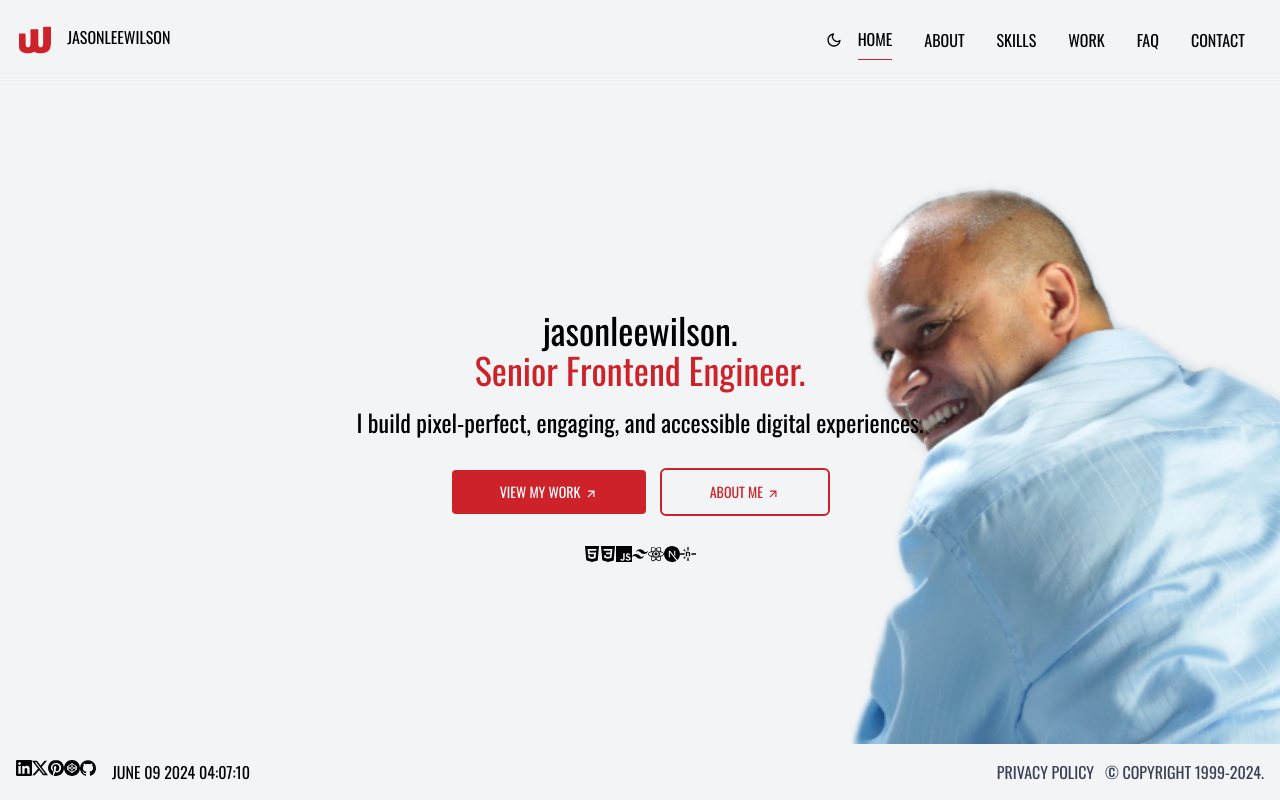
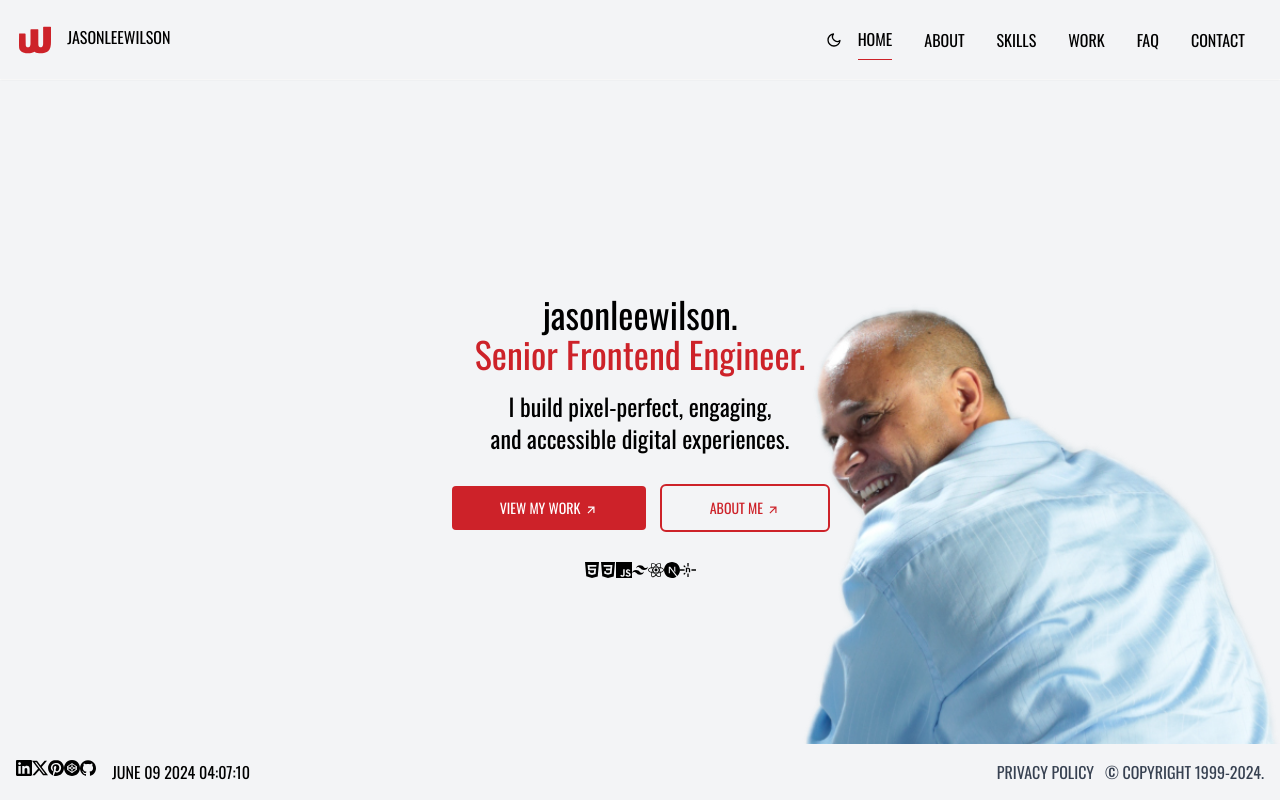
Before and after one commit to jasonleewilson/jasonleewilson, a Next.js app: page / in a window 1280 px wide. Built offline with nearby package versions, Linux system fonts and the light colour scheme.

Commit message:
updated homepage with photo

```diff
--- a/src/app/page.tsx
+++ b/src/app/page.tsx
@@ -14,7 +14,7 @@ import { RiArrowRightUpLine } from "react-icons/ri";
 export default function Home() {
   return (
     <main className='flex-grow container-fluid mt-20 bg-gray-100 dark:bg-black'>
-      <section className="grid h-full place-items-center bg-[url('/images/me-close.png')] bg-no-repeat bg-cover bg-bottom">
+      <section className="grid h-full place-items-center bg-[url('/images/me-close.png')] bg-no-repeat  bg-contain bg-right-bottom">
         <div className='mx-auto max-w-screen-xl px-2'>
           <div className='mx-auto max-w-xl text-center'>
             <h1 className='text-4xl md:text-4xl font-medium'>
@@ -26,8 +26,8 @@ export default function Home() {
             </h1>
 
             <h2 className='mt-4 font-medium leading-6 text-xl/relaxed md:text-2xl'>
-              I build pixel-perfect, engaging, and accessible digital
-              experiences.
+              I build pixel-perfect, engaging, <br />
+              and accessible digital experiences.
             </h2>
 
             <div className='mt-8 flex flex-wrap justify-center gap-4'>
```
